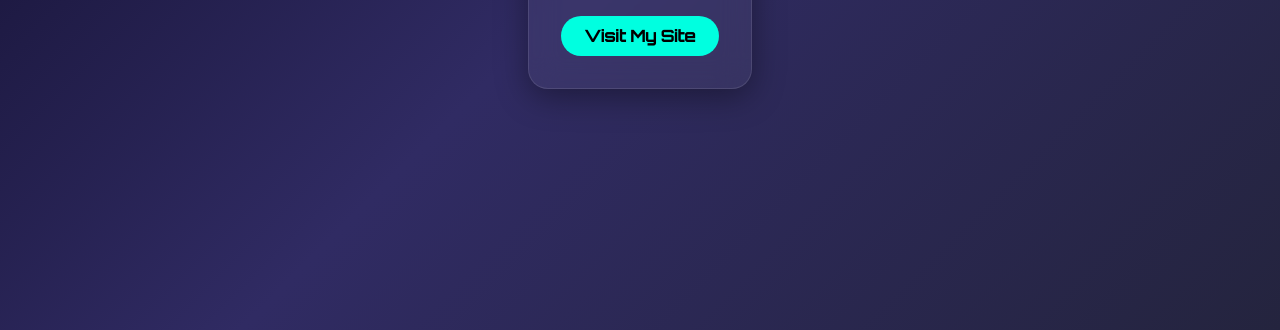
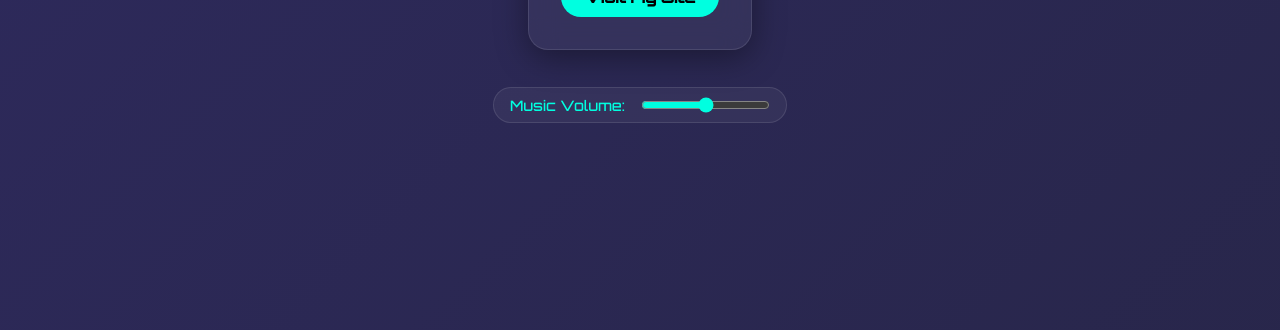
Before and after one commit to K1NGQUINGG/notlel, a plain HTML site: page index.html in a window 1280 px wide. Shown: the part 470-800 px from the top of the page. Drawn offline with Linux system fonts and the light colour scheme.

Commit message:
Update index.html

```diff
--- a/index.html
+++ b/index.html
@@ -16,10 +16,20 @@
       background: linear-gradient(135deg, #0f0c29, #302b63, #24243e);
       color: white;
       display: flex;
+      flex-direction: column;
       justify-content: center;
       align-items: center;
       height: 100vh;
+      animation: backgroundShift 15s ease infinite;
+      background-size: 400% 400%;
     }
+
+    @keyframes backgroundShift {
+      0% { background-position: 0% 50%; }
+      50% { background-position: 100% 50%; }
+      100% { background-position: 0% 50%; }
+    }
+
     .profile-card {
       background: rgba(255, 255, 255, 0.05);
       border: 1px solid rgba(255, 255, 255, 0.1);
@@ -29,19 +39,35 @@
       max-width: 350px;
       text-align: center;
       box-shadow: 0 8px 32px rgba(0, 0, 0, 0.37);
+      animation: float 4s ease-in-out infinite;
     }
+
+    @keyframes float {
+      0%, 100% { transform: translateY(0); }
+      50% { transform: translateY(-10px); }
+    }
+
     .profile-card img {
       width: 120px;
       height: 120px;
       border-radius: 50%;
       border: 3px solid #00ffe0;
       margin-bottom: 1rem;
+      animation: pulseBorder 2s infinite;
     }
+
+    @keyframes pulseBorder {
+      0% { box-shadow: 0 0 0 0 #00ffe0; }
+      70% { box-shadow: 0 0 15px 10px rgba(0, 255, 224, 0); }
+      100% { box-shadow: 0 0 0 0 rgba(0, 255, 224, 0); }
+    }
+
     .profile-card h1 {
       font-size: 2rem;
       margin-bottom: 0.5rem;
       color: #00ffe0;
     }
+
     .profile-card a {
       display: inline-block;
       margin-top: 1.5rem;
@@ -51,10 +77,32 @@
       padding: 0.6rem 1.5rem;
       border-radius: 30px;
       font-weight: bold;
-      transition: background 0.3s;
+      transition: background 0.3s, transform 0.3s;
     }
+
     .profile-card a:hover {
       background: #00bfa6;
+      transform: scale(1.1);
+    }
+
+    .audio-control {
+      margin-top: 2rem;
+      display: flex;
+      align-items: center;
+      gap: 1rem;
+      background: rgba(255, 255, 255, 0.05);
+      padding: 0.5rem 1rem;
+      border-radius: 20px;
+      border: 1px solid rgba(255, 255, 255, 0.1);
+    }
+
+    .audio-control label {
+      font-size: 0.9rem;
+      color: #00ffe0;
+    }
+
+    .audio-control input[type=range] {
+      accent-color: #00ffe0;
     }
   </style>
 </head>
@@ -64,5 +112,26 @@
     <h1>- LEL</h1>
     <a href="https://www.xcrypter.xyz" target="_blank">Visit My Site</a>
   </div>
+
+  <div class="audio-control">
+    <label for="volume">Music Volume:</label>
+    <input type="range" id="volume" min="0" max="1" step="0.01" value="0.5">
+  </div>
+
+  <audio id="bg-music" autoplay loop>
+    <source src="https://screenapp.io/app/#/shared/Ymhb3xJXs4" type="audio/mpeg">
+    Your browser does not support the audio element.
+  </audio>
+
+  <script>
+    const audio = document.getElementById('bg-music');
+    const volumeSlider = document.getElementById('volume');
+
+    audio.volume = 0.5;
+
+    volumeSlider.addEventListener('input', () => {
+      audio.volume = volumeSlider.value;
+    });
+  </script>
 </body>
 </html>
```
